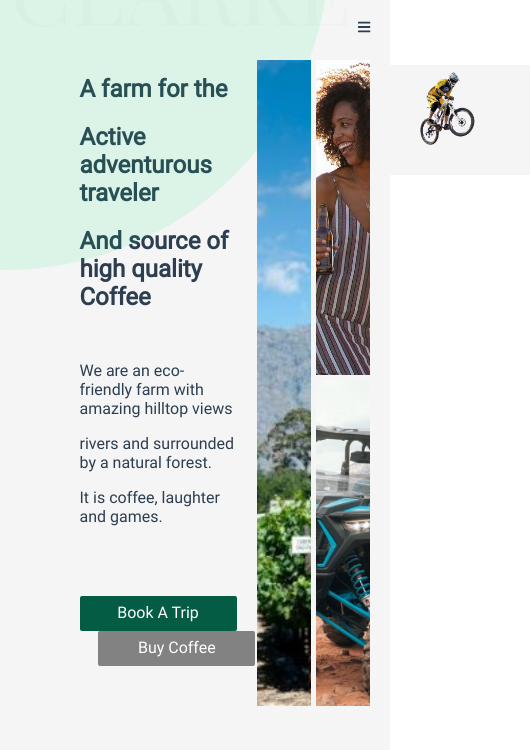
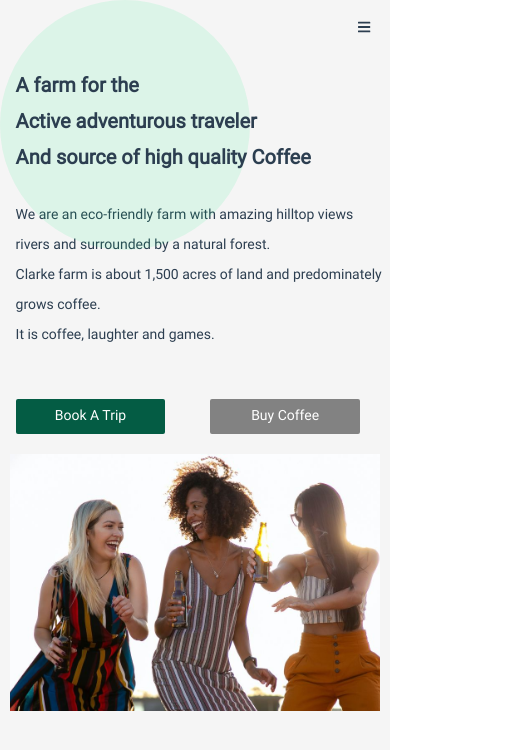
Before and after one commit to Jacob-Nuwamanya77/clarke-farm, a Vue app: page / in a window 390 px wide. Shown: the top 750 px of the page, 530 px wide, since content can reach past the window. Built offline with nearby package versions, Linux system fonts and the light colour scheme.

Commit message:
make responsive changes to hero section

```diff
--- a/src/App.vue
+++ b/src/App.vue
@@ -113,7 +113,7 @@ body {
   list-style-type: none;
   height: 30px;
   width:22%;
-  margin-left: 2%;
+  margin-left: 1%;
   display: flex;
   align-items: center;
   text-align: center;
--- a/src/components/HeroLanding.vue
+++ b/src/components/HeroLanding.vue
@@ -2,9 +2,9 @@
   <div class="hero-section">
     <div class="left-container">
       <div class="hero-header">
-        <h2>A farm for the</h2>
-        <h2>Active adventurous traveler</h2>
-        <h2>And source of high quality Coffee</h2>
+        <p>A farm for the</p>
+        <p>Active adventurous traveler</p>
+        <p>And source of high quality Coffee</p>
       </div>
       <div class="image-biker">
         <img src="@/assets/home-images/bike-bg-grey.png" alt="biker" aria-hidden="true">
@@ -12,17 +12,16 @@
       <div class="hero-text">
         <p>We are an eco-friendly farm with amazing hilltop views</p>
         <p>rivers and surrounded by a natural forest.</p>
+        <p>Clarke farm is about 1,500 acres of land and predominately</p>
+        <p>grows coffee.</p>
         <p>It is coffee, laughter and games.</p>
       </div>
       <div class="call-to-action">
         <a href="" id="book-trip">Book A Trip</a>
-        <a href="" id="buy-coffee">Buy Coffee</a>
-      </div>
+         <a href="" id="buy-coffee">Buy Coffee</a>
+        </div>
     </div>
     <div class="right-container">
-      <div class="farm-name" id="clarke-name">
-        CLARKE
-      </div>
       <div class="images-right">
         <div class="image-left-section">
           <img src="@/assets/home-images/farm.jpg" alt="farm" aria-hidden="true">
@@ -39,66 +38,145 @@
 </template>
 
 <style scoped>
+
+/* Parent container element */
+
 .hero-section{
   display:flex;
   flex-direction: row;
-  justify-content: space-between;
-  width:90vw;
-  height:90vh;
-  margin-left: auto;
-  margin-right: auto;
+  min-height: 90vh;
+}
+@media screen and (max-width:768px){
+  .hero-section{
+    margin-top: 4%;
+    font-size: 14px;
+  }
+}
+
+/* Content containers. Left and Right hero section */
+.right-container{
+  width:45%;
+  position:relative;
 }
 .left-container{
-  width:45%;
-  position:relative;
-  margin-left:60px;
+  width:55%;
+  padding-left: 4%;
 }
-/* Circle for top left corner, use before selector of left-container */
+@media screen and (min-width: 992px){
+  .left-container{
+    padding-left: 7%;
+  }
+}
+
 .left-container::before{
   content:"";
-  width:650px;
-  height:650px;
+  width:250px;
+  height:250px;
   border-radius: 50%;
   background-color: rgba(4,228,116,.1);
   position:absolute;
-  top:-400px;
-  left:-400px;
+  top:0px;
+  left:0px;
 }
-.right-container{
-  width:50%;
+@media screen and (max-width:576px){
+  .hero-section{
+    flex-direction: column;
+  }
+  .left-container{
+    width:100%;
+    padding-left: 4%;
+  }
+  .right-container{
+    width:100%;
+  }
+}
+
+/* Left side content styles. */
+
+.hero-header{
+  margin-top: 10%;
   position:relative;
 }
-.hero-header{
-  margin-top: 55px;
+.hero-header p{
+  font-weight: bold;
+  font-size: 25px;
+  margin:12px auto;
 }
 .hero-text{
-  margin-top: 50px;
+  margin-top:6%;
 }
+@media screen and (max-width:768px){
+  .hero-header{
+    margin-top: 10%;
+  }
+  .hero-text{
+    margin-top: 10%;
+  }
+}
+@media screen and (max-width:1280px){
+  .hero-header p{
+    font-size: 20px;
+  }
+}
+
 .image-biker{
   position:absolute;
-  top:45px;
-  left:300px;
-  width:150px;
-  height: 110px;
+  top:14%;
+  left:36%;
+  width:140px;
+  height: 90px;
 }
 .image-biker img{
   width:100%;
   height:100%;
   object-fit:cover;
 }
+@media screen and (max-width: 768px){
+  .image-biker{
+    left:42%;
+    top:10%;
+  }
+}
+@media screen and (max-width: 660px){
+  .image-biker{
+    left:38%;
+    top:5%;
+  }
+}
+@media screen and (max-width: 576px){
+  .image-biker{
+    left:70%;
+    top:3%;
+    width: 60px;
+    height:120px;
+  }
+}
+@media screen and (max-width: 390px){
+  .image-biker{
+    display: none;
+  }
+}
 .call-to-action{
-  margin-top:70px;
+  margin-top:10%;
 }
 .call-to-action a{
   text-decoration: none;
   display:inline-block;
-  color:inherit;
   height:35px;
-  width:157px;
+  width: 40%;
+  max-width:157px;
   text-align: center;
-  padding-top:7px;
+  padding-top:8px;
   border-radius: 2px;
   color:white;
+}
+@media screen and (max-width:768px){
+  .call-to-action a{
+    font-size: 14px;
+  }
+  .call-to-action{
+    margin-top: 15%;
+  }
 }
 #book-trip{
   background-color: var(--dark-green);
@@ -107,13 +185,15 @@
   background-color:#828282;
   margin-left:12%;
 }
+
+/* Right side content styles. */
+
 .images-right{
-  width:85%;
-  height:85%;
+  width:95%;
+  height:95%;
   display:grid;
   grid-gap: 5px;
-  margin-top: 40px;
-  margin-left: 20px;
+  margin-top:10px;
 }
 .image-left-section{
   grid-row-start: 1;
@@ -138,15 +218,24 @@
   height:100%;
   object-fit: cover;
 }
-.farm-name{
-  font-family: "Playfair";
-  font-size: 90px;
-  color:rgba(0,0,0,.015);
-  padding:0;
+@media screen and (max-width:768px){
+  .image-bottom-section{
+    display:none;
+  }
+  .image-top-section{
+    grid-column-start: 1;
+  }
+  .image-left-section{
+    grid-row-start: 2;
+    grid-column-end: 3;
+  }
 }
-#clarke-name{
-  position:absolute;
-  top:-12%;
-  right:14%;
+@media screen and (max-width:576px) {
+  .image-left-section{
+    display: none;
+  }
+  .images-right{
+    margin:20px auto;
+  }
 }
 </style>
--- a/src/views/HomePage.vue
+++ b/src/views/HomePage.vue
@@ -1,5 +1,7 @@
 <template>
+  <div>
     <HeroLandingPage/>
+  </div>
 </template>
 
 <script>
```
